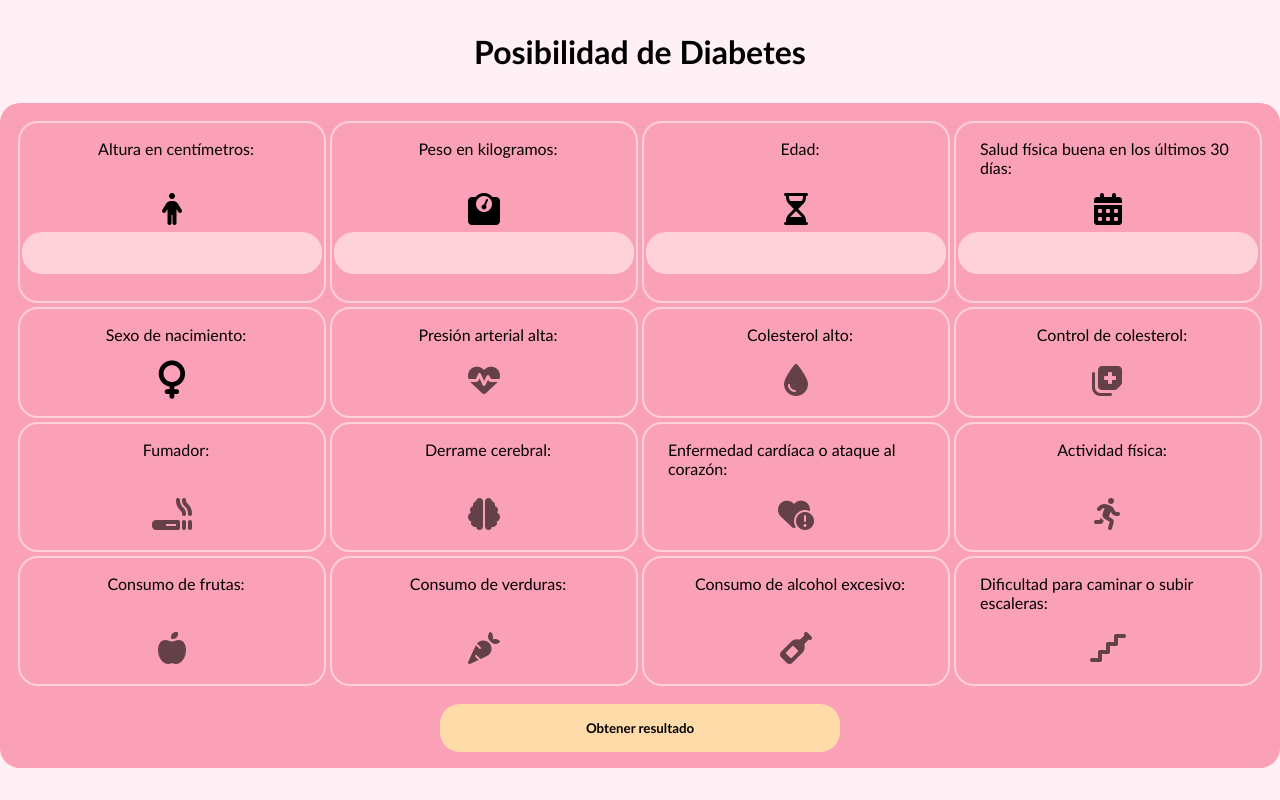
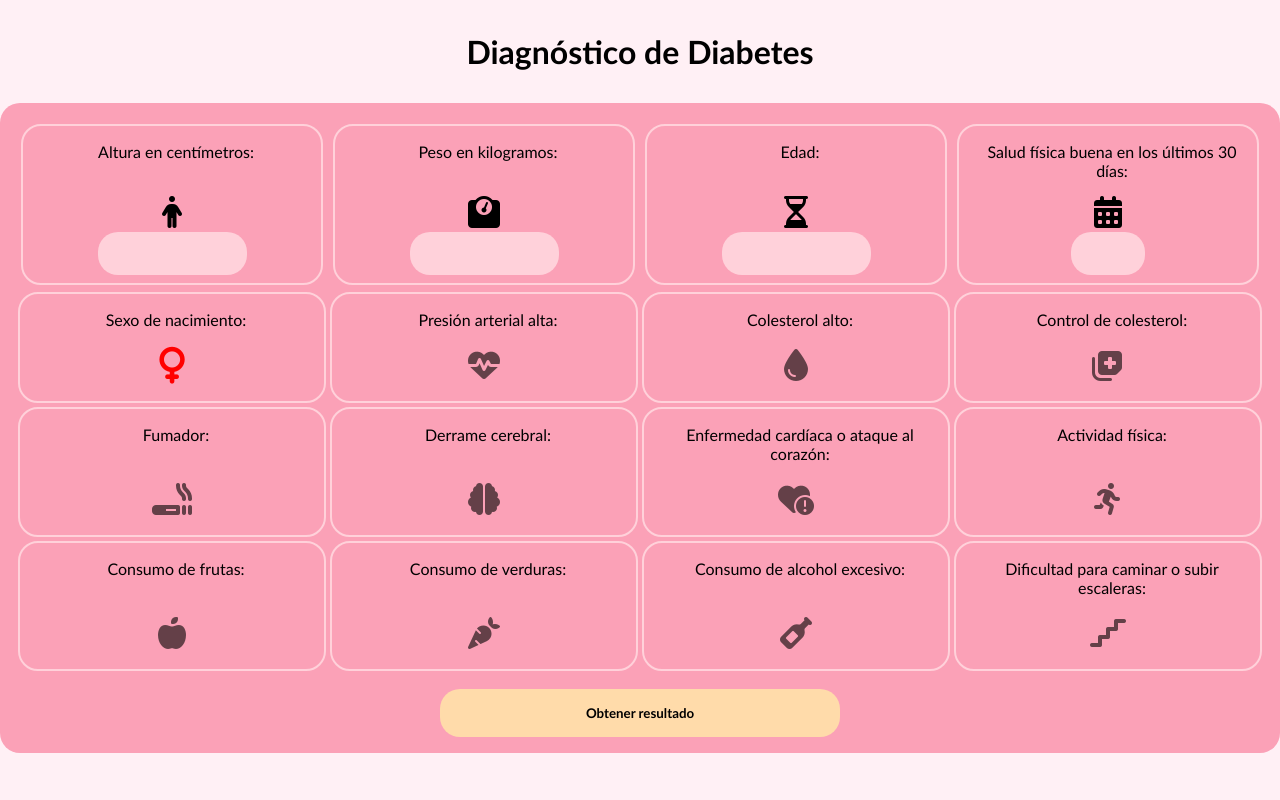
Before and after one commit to Leandr0Fr/ml-diabetes, a Flask app: page / in a window 1280 px wide. Run offline with Flask 2, Linux system fonts and the light colour scheme; parts of the project's set-up code (start-up, migrations or seed data) failed here and were passed over.

Commit message:
UPDATE ALL

```diff
--- a/app.py
+++ b/app.py
@@ -7,7 +7,7 @@ app.static_folder = 'templates/static'
 
 @app.route("/")
 def home():
-    return render_template("index.html", Diabetes = "Posibilidad de Diabetes")
+    return render_template("index.html", Diabetes = "Diagnóstico de Diabetes")
 
 @app.route('/predict', methods=['GET', 'POST'])
 def index():
@@ -28,8 +28,8 @@ def index():
             request.form.get('DiffWalk'),
             request.form.get('Sex'),
             obtain_group(request.form.get('Age'))]]
-            result = str(model_predict(form))
-            return render_template('index.html', Diabetes = "Posibilidad del " + result)
+            result = model_predict(form)
+            return result
     return render_template('form.html')
 
 
--- a/model.py
+++ b/model.py
@@ -8,5 +8,5 @@ model = joblib.load(file)
 
 def model_predict(list):
     predicted = model.predict_proba(list)
-    result =  f"{predicted[:, 1][0] * 100:.1f}%"
+    result =  f"{predicted[:, 1][0] * 100:.1f}"
     return result
--- a/templates/index.html
+++ b/templates/index.html
@@ -112,20 +112,6 @@
             <input class="btn" type="submit" value="Obtener resultado">
         </form>
     </main>
-    <script>
-        const check_inputs = document.querySelectorAll(".input-container.check");
-        check_inputs.forEach(check_container => {
-            check_container.addEventListener('click', () => {
-                let icon = check_container.querySelector("i");
-                let check = check_container.querySelector("input");
-                check.value = (check.value == "0" ? "1" : "0");
-
-                if(icon === document.getElementById('sex-icon'))
-                    icon.classList.toggle('fa-mars')
-                else
-                    icon.classList.toggle('on');
-            })
-        });
-    </script>
+    <script src="{{ url_for('static', filename='script.js') }}"></script>
 </body>
 </html>
--- /dev/null
+++ b/templates/static/script.js
@@ -0,0 +1,109 @@
+const check_inputs = document.querySelectorAll(".input-container.check");
+check_inputs.forEach(check_container => {
+    check_container.addEventListener('click', () => {
+        let icon = check_container.querySelector("i");
+        let check = check_container.querySelector("input");
+        check.value = (check.value == "0" ? "1" : "0");
+
+        if (icon === document.getElementById('sex-icon')) {
+            icon.classList.toggle('fa-mars');
+        }
+        else {
+            icon.classList.toggle('on');
+            check_container.querySelector('label').classList.toggle('on');
+        }
+    })
+});
+
+document.querySelector('.btn').addEventListener('click', async e => {
+    e.preventDefault();
+    const response = await fetch(
+        "/predict", {
+        method: 'POST',
+        body: new FormData(document.querySelector('form'))
+    });
+    if (!response.ok) {
+        throw new Error('Hubo un problema al realizar la petición.');
+    }
+    else {
+        const predict = await response.text();
+        showAlert(predict);
+    }
+});
+
+function showAlert(predict) {
+    const fullBox = document.createElement("DIV");
+    const msgBox = document.createElement("SECTION");
+    const msg = document.createElement("B");
+    const comment = document.createElement("p");
+    const acceptBtn = document.createElement("BUTTON");
+    msg.id = "msg";
+    acceptBtn.classList.add("btn");
+
+    fullBox.style.cssText =
+    `
+        background-color: #2224;
+        width: 100%;
+        height: 100%;
+        position: fixed;
+        left: 0;
+        top: 0;
+        display: flex;
+        justify-content: center;
+        align-items: center;
+    `;
+
+    msgBox.style.cssText =
+    `
+        width: 400px;
+        height: 220px;
+        text-align: center;
+        background-color: var(--color-dark);
+        opacity: 1;
+        display: flex;
+        flex-direction: column;
+        justify-content: space-around;
+        align-items: center;
+        border-radius: 14px;
+        font-size: 32px;
+        font-weight: bold;
+    `;
+
+    acceptBtn.style.cssText =
+    `
+        max-width: 50%;
+        max-height: 50px;
+        padding: 4px 8px;
+        font-weight: bold;
+    `
+
+    msg.innerHTML = `Probabilidad del <span>${predict}%</span>`;
+    if(predict >= 60) {
+        comment_text = "Deberías recibir atención médica";
+        msg.querySelector("span").style.color = '#800020'
+    }
+    else if (predict >=40) {
+        comment_text = "Mejorá tus hábitos";
+        msg.querySelector("span").style.color = '#E35335'
+    }
+    else {
+        comment_text = "Seguí cuidándote";
+        msg.querySelector("span").style.color = '#097969'
+    }
+    comment.innerHTML = comment_text;
+
+    acceptBtn.innerHTML = "Aceptar";
+
+    msgBox.appendChild(msg);
+    msgBox.appendChild(comment);
+    msgBox.appendChild(acceptBtn);
+    fullBox.appendChild(msgBox);
+
+    const container =  document.querySelector("html");
+    container.appendChild(fullBox);
+
+    acceptBtn.addEventListener('click', function(){
+        container.removeChild(container.lastChild);
+    });
+
+}
--- a/templates/static/styles.css
+++ b/templates/static/styles.css
@@ -32,7 +32,7 @@ h1 {
     display: flex;
     flex-direction: column;
     align-items: center;
-    min-width: 600px;
+    min-width: 200px;
     max-width: 1500px;
     margin: 0px auto ;
 }
@@ -41,7 +41,6 @@ h1 {
     padding: 16px;
     display: flex;
     flex-wrap: wrap;
-    width: 100%;
     background-color: var(--color-darker);
     border-radius: 20px;
 }
@@ -61,6 +60,7 @@ h1 {
     flex: 20%;
     align-items: center;
     justify-content: space-between;
+    background-color: var(--color-darker);
 }
 
 label {
@@ -68,15 +68,18 @@ label {
     align-self: center;
     flex:60%;
     padding: 16px;
+    text-align: center;
 }
 
 .field-input {
-    margin: .5em 0 2em 0;
+    margin: 4px 0 8px 0;
     border-radius: 20px;
     padding: 1em;
-    min-width: 300px;
+    min-width: 10%;
+    max-width: 50%;
     border: 0;
     background-color: var(--color-dark);
+    text-align: center;
 }
 
 input:focus {
@@ -100,10 +103,16 @@ i {
     font-size: 32px;
 }
 
+.non-check .input-container {
+    min-width: calc(50% - 10px);
+    margin: 5px;
+}
+
 .input-container.check, .check label {
     cursor: pointer;
     padding-bottom: 20px;
 }
+
 
 .check-input[type="number"] {
   display: none;
@@ -114,16 +123,40 @@ i {
   transition: .125s;
   opacity: .6;
 }
+p {
+    font-size: 24px;
+    font-weight: 400;
+    font-style: italic;
+}
 
 .on {
     color:#ECECEC;
-    transform: scale(1.2);
+    transform: scale(1.15);
     opacity: 1 !important;
     transition: .125s;
 }
 
 #sex-icon {
-    transform: scale(1.2);
+    transform: scale(1.15);
     opacity: 1;
     transition: .125s;
 }
+
+.fa-venus {
+    color: red;
+}
+
+.fa-mars {
+    color: slateblue;
+}
+
+.input-container.check:hover {
+    filter: brightness(1.1);
+}
+
+@media (min-width: 520px) {
+    .non-check .input-container {
+        min-width: calc(24% - 5px);
+    }
+
+}
```
